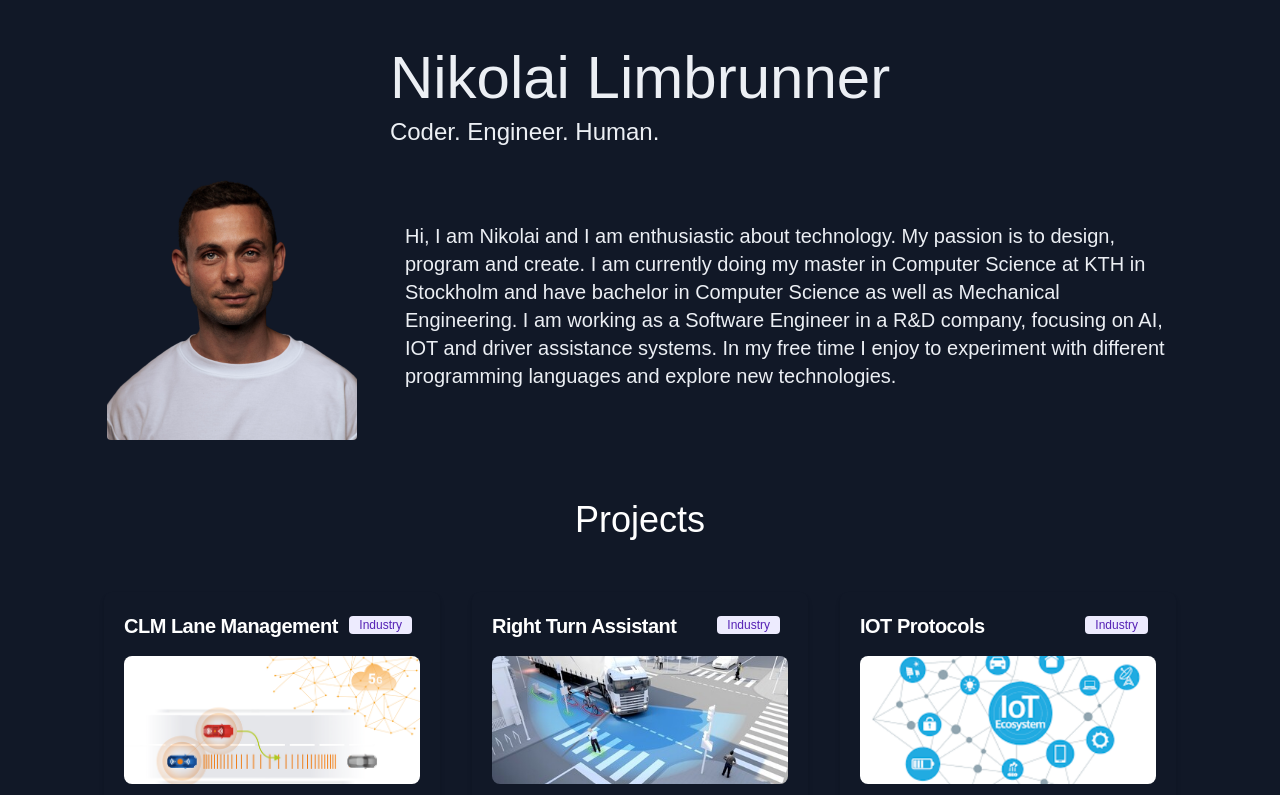
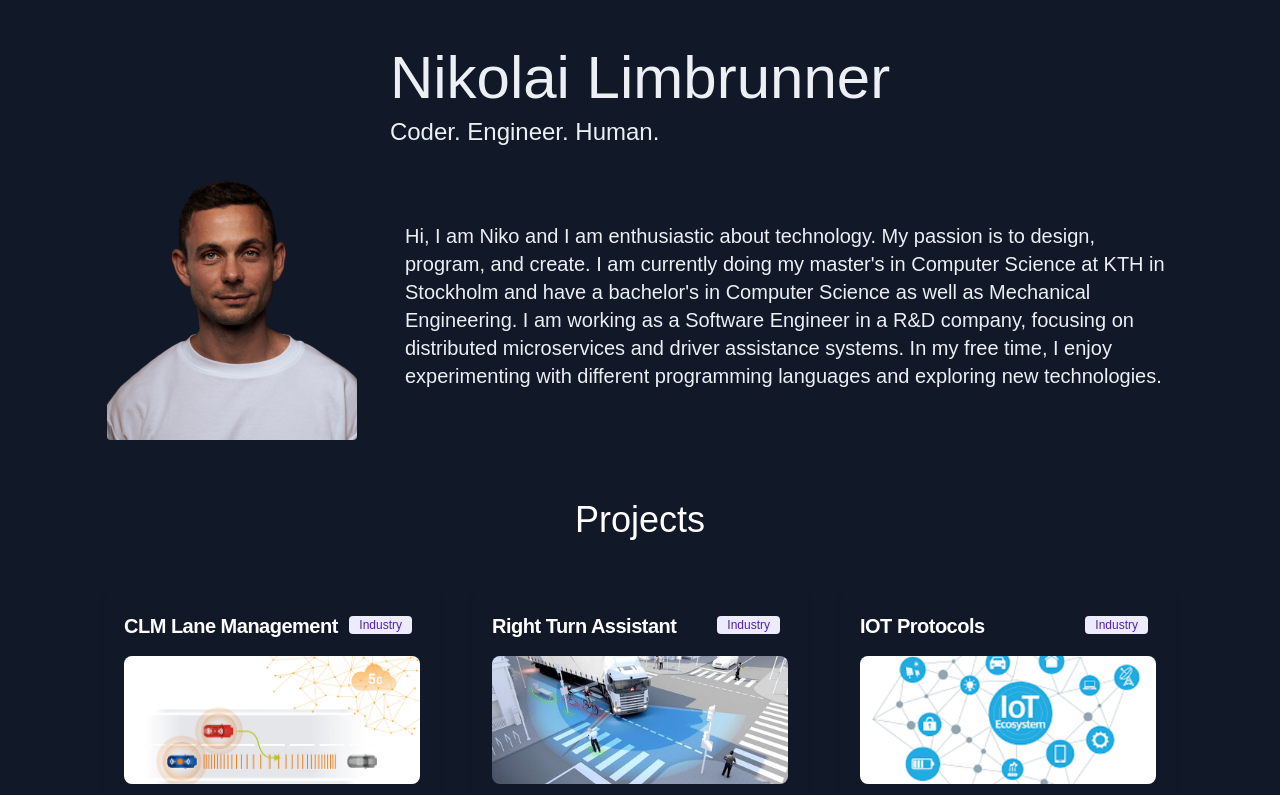
Before and after one commit to nikolim/nikolim.github.io, a JavaScript app: page / in a window 1280 px wide. Shown: the top 795 px of the page. Built offline with nearby package versions, Linux system fonts and the light colour scheme; the HTML template or start-up script is replaced by a standard one.

Commit message:
Minor styling updates and typo fixes

```diff
--- a/src/Components/about.js
+++ b/src/Components/about.js
@@ -8,14 +8,13 @@ const About = function () {
             </div>
             <div className="flex">
                 <div className="default-text m-auto text-xl max-w-3xl">
-                    Hi, I am Nikolai and I am enthusiastic about technology. My passion is
-                    to design, program and create. I am currently doing my master in
-                    Computer Science at KTH in Stockholm and have bachelor in Computer
+                    Hi, I am Niko and I am enthusiastic about technology. My passion is
+                    to design, program, and create. I am currently doing my master's in
+                    Computer Science at KTH in Stockholm and have a bachelor's in Computer
                     Science as well as Mechanical Engineering. I am working as a Software
-                    Engineer in a R&D company, focusing on AI, IOT and driver assistance
-                    systems. In my free time I enjoy to experiment with different
-                    programming languages and explore new technologies.
-                </div>
+                    Engineer in a R&D company, focusing on distributed microservices and driver assistance
+                    systems. In my free time, I enjoy experimenting with different
+                    programming languages and exploring new technologies.                </div>
             </div>
         </div>
     );
--- a/src/Components/experience.js
+++ b/src/Components/experience.js
@@ -70,7 +70,7 @@ const Experience = function () {
                             company={"IAV"}
                             position={"Actuator and sensor department (Student)"}
                             description={
-                                "Programming tools for the evaluation of sensor data and supporting in data interpretation."
+                                "Programming tools for the evaluation of sensor data and supporting data interpretation."
                             }
                             logo={iav}
                         /></li>
--- a/src/Components/footer.js
+++ b/src/Components/footer.js
@@ -5,13 +5,13 @@ const Footer = function() {
         <footer className="flex justify-center pt-6">
             <div className="flex flex-wrap">
                 <a className="m-3 transition duration-500 hover:scale-125"  href="mailto:nikolai.limbrunner@gmail.com">
-                    <Envelope color={"white"} size={32} />
+                    <Envelope color={"white"} size={40} />
                 </a>
                 <a className="m-3 transition duration-500 hover:scale-125"  href="https://linkedin.com/in/nikolai-limbrunner-5a6956192/">
-                    <LinkedinLogo color={"white"} size={32} />
+                    <LinkedinLogo color={"white"} size={40} />
                 </a>
                     <a className="m-3 transition duration-500 hover:scale-125" href="https://github.com/nikolim">
-                    <GithubLogo color={"white"} size={32} />
+                    <GithubLogo color={"white"} size={40} />
                 </a>
             </div>
         </footer>);
--- a/src/Components/person.js
+++ b/src/Components/person.js
@@ -12,7 +12,7 @@ const Person = function () {
                     <img src={volcano} className="rounded-lg" alt=""/>
                 </div>
                 <div className="flex">
-                    <div className="default-text m-auto text-xl max-w-3xl">
+                    <div className="default-text m-auto text-lg max-w-3xl">
                         Apart from IT, I enjoy to discover the world around me and figure out how things are interconnected
                         on a scientific and philosophical level.
                         I am passionate about being in nature, climbing mountains and experiencing the diversity of our planet.
--- a/src/Components/skills.js
+++ b/src/Components/skills.js
@@ -25,8 +25,8 @@ const Skills = function () {
             <div className="flex justify-center">
                 <ul className="list-disc text-white text-lg">
                     <li className="pt-1">Advanced programming-skills with project-experience (Python, JavaScript, Go)</li>
-                    <li className="pt-1">Practiced handling of Git, CI/CD and project management tools</li>
-                    <li className="pt-1">Expertise in Machine Learning and Reinforcement Learning</li>
+                    <li className="pt-1">Experience with CI/CD pipelines, cloud and tooling</li>
+                    <li className="pt-1">Practiced handling of Git and project management tools</li>
                     <li className="pt-1">Advanced Linux knowledge</li>
                 </ul>
             </div>
```
